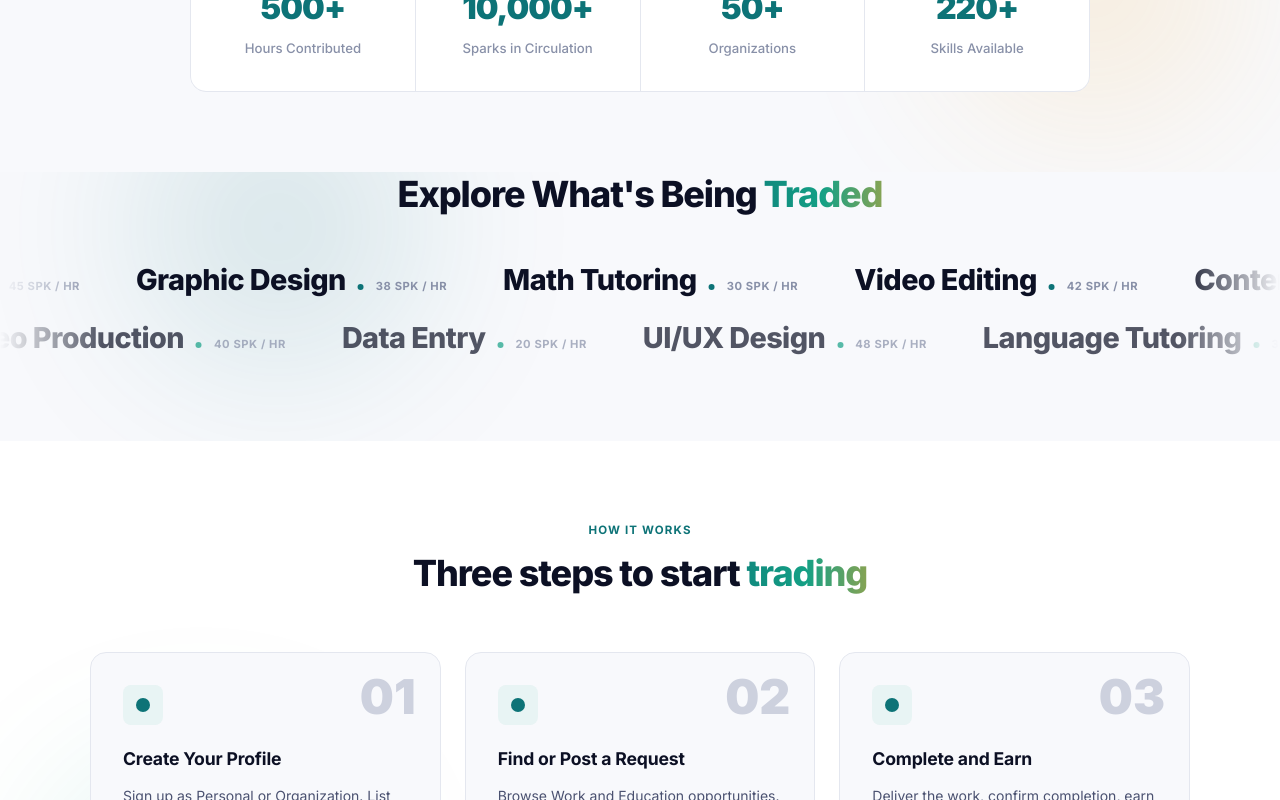
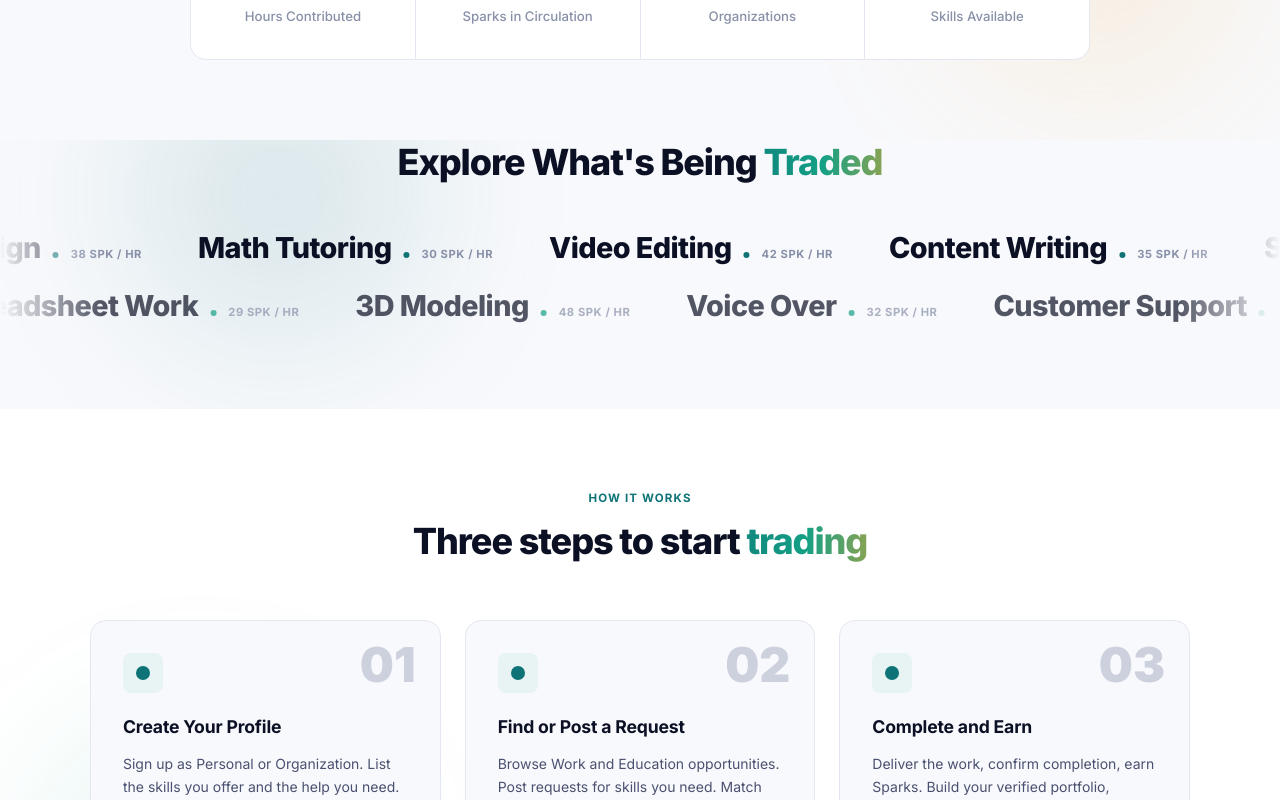
Before and after one commit to Ja-b-ir/ElevateHours, a Next.js app: page / in a window 1280 px wide. Shown: the part 808-1608 px from the top of the page. Built offline with nearby package versions, Linux system fonts and the light colour scheme; no server answers; the database is empty.

Commit message:
Update page.js

```diff
--- a/src/app/page.js
+++ b/src/app/page.js
@@ -179,7 +179,7 @@ export default function LandingPage() {
             <MessageCircle size={14} style={{ color: 'var(--green)' }} />
             <div style={{ textAlign: 'left' }}>
               <div style={{ fontWeight: 700, fontSize: '0.78rem', color: 'var(--text)' }}>Session confirmed</div>
-              <div style={{ fontSize: '0.62rem', color: 'var(--text-3)' }}>with Priya M.</div>
+              <div style={{ fontSize: '0.62rem', color: 'var(--text-3)' }}>with Sabrina M.</div>
             </div>
           </div>
         </div>
@@ -207,7 +207,7 @@ export default function LandingPage() {
           <svg width="15" height="15" viewBox="0 0 16 16" style={{ filter: 'drop-shadow(0 2px 4px rgba(0,0,0,0.25))', flexShrink: 0 }}>
             <path d="M2 1 L14 8 L8 9 L6 15 Z" fill="var(--green)" />
           </svg>
-          <span className="eh-activity-label" style={{ background: 'var(--green)' }}>Priya earned 40 SPK</span>
+          <span className="eh-activity-label" style={{ background: 'var(--green)' }}>Meem earned 40 SPK</span>
         </div>
         <div className="eh-activity-cursor eh-cursor-2" aria-hidden="true">
           <svg width="15" height="15" viewBox="0 0 16 16" style={{ filter: 'drop-shadow(0 2px 4px rgba(0,0,0,0.25))', flexShrink: 0 }}>
@@ -228,7 +228,7 @@ export default function LandingPage() {
             <span className="eh-hero-gradient-text">Value Than You Think.</span>
           </h1>
           <p style={{ fontSize: 'clamp(1rem, 2vw, 1.15rem)', color: 'var(--text-2)', maxWidth: 580, margin: '0 auto 2.5rem', lineHeight: 1.75 }}>
-            ElevateHours is a cashless marketplace where students, freelancers, and organizations trade skills and knowledge — powered by Sparks, a community currency that turns your time into real opportunity.
+            Turn your time and skills into real opportunity. Earn Sparks by contributing to the community, then use them to learn, teach, take courses, complete microjobs, hire others, and grow together.
           </p>
           <div style={{ display: 'flex', gap: '1rem', justifyContent: 'center', flexWrap: 'wrap' }}>
             <a href="/auth/signup" className="eh-btn" style={{ display: 'inline-flex', alignItems: 'center', gap: '0.5rem', background: 'var(--brand)', color: 'white', padding: '0.875rem 2rem', borderRadius: 'var(--radius)', fontWeight: 700, fontSize: '0.95rem', boxShadow: 'var(--shadow-brand)' }}>
@@ -278,10 +278,15 @@ export default function LandingPage() {
           <div className="eh-skill-track eh-skill-track-1">
             {[...Array(6)].flatMap(() => [
               { name: 'Web Development', rate: '45 SPK / hr' },
-              { name: 'Graphic Design', rate: '38 SPK / hr' },
-              { name: 'Math Tutoring', rate: '30 SPK / hr' },
-              { name: 'Video Editing', rate: '42 SPK / hr' },
-              { name: 'Content Writing', rate: '28 SPK / hr' },
+{ name: 'Graphic Design', rate: '38 SPK / hr' },
+{ name: 'Math Tutoring', rate: '30 SPK / hr' },
+{ name: 'Video Editing', rate: '42 SPK / hr' },
+{ name: 'Content Writing', rate: '35 SPK / hr' },
+{ name: 'Social Media Management', rate: '40 SPK / hr' },
+{ name: 'UI/UX Design', rate: '45 SPK / hr' },
+{ name: 'Data Entry', rate: '25 SPK / hr' },
+{ name: 'Translation', rate: '30 SPK / hr' },
+{ name: 'Digital Marketing', rate: '42 SPK / hr' },
             ]).map((skill, i) => (
               <div key={i} className="eh-skill-text-item">
                 <span className="eh-skill-name">{skill.name}</span>
@@ -295,11 +300,16 @@ export default function LandingPage() {
         <div className="eh-skill-marquee" style={{ marginTop: '0.75rem' }}>
           <div className="eh-skill-track eh-skill-track-2">
             {[...Array(6)].flatMap(() => [
-              { name: 'Data Entry', rate: '20 SPK / hr' },
-              { name: 'UI/UX Design', rate: '48 SPK / hr' },
-              { name: 'Language Tutoring', rate: '32 SPK / hr' },
-              { name: 'Backend Development', rate: '50 SPK / hr' },
-              { name: 'Video Production', rate: '40 SPK / hr' },
+              { name: 'Voice Over', rate: '32 SPK / hr' },
+{ name: 'Customer Support', rate: '28 SPK / hr' },
+{ name: 'Presentation Design', rate: '36 SPK / hr' },
+{ name: 'Research Assistance', rate: '30 SPK / hr' },
+{ name: 'Resume Writing', rate: '34 SPK / hr' },
+{ name: 'Proofreading', rate: '27 SPK / hr' },
+{ name: 'Photography Editing', rate: '35 SPK / hr' },
+{ name: 'Podcast Production', rate: '40 SPK / hr' },
+{ name: 'Excel & Spreadsheet Work', rate: '29 SPK / hr' },
+{ name: '3D Modeling', rate: '48 SPK / hr' },
             ]).map((skill, i) => (
               <div key={i} className="eh-skill-text-item eh-skill-text-item-muted">
                 <span className="eh-skill-name">{skill.name}</span>
```
